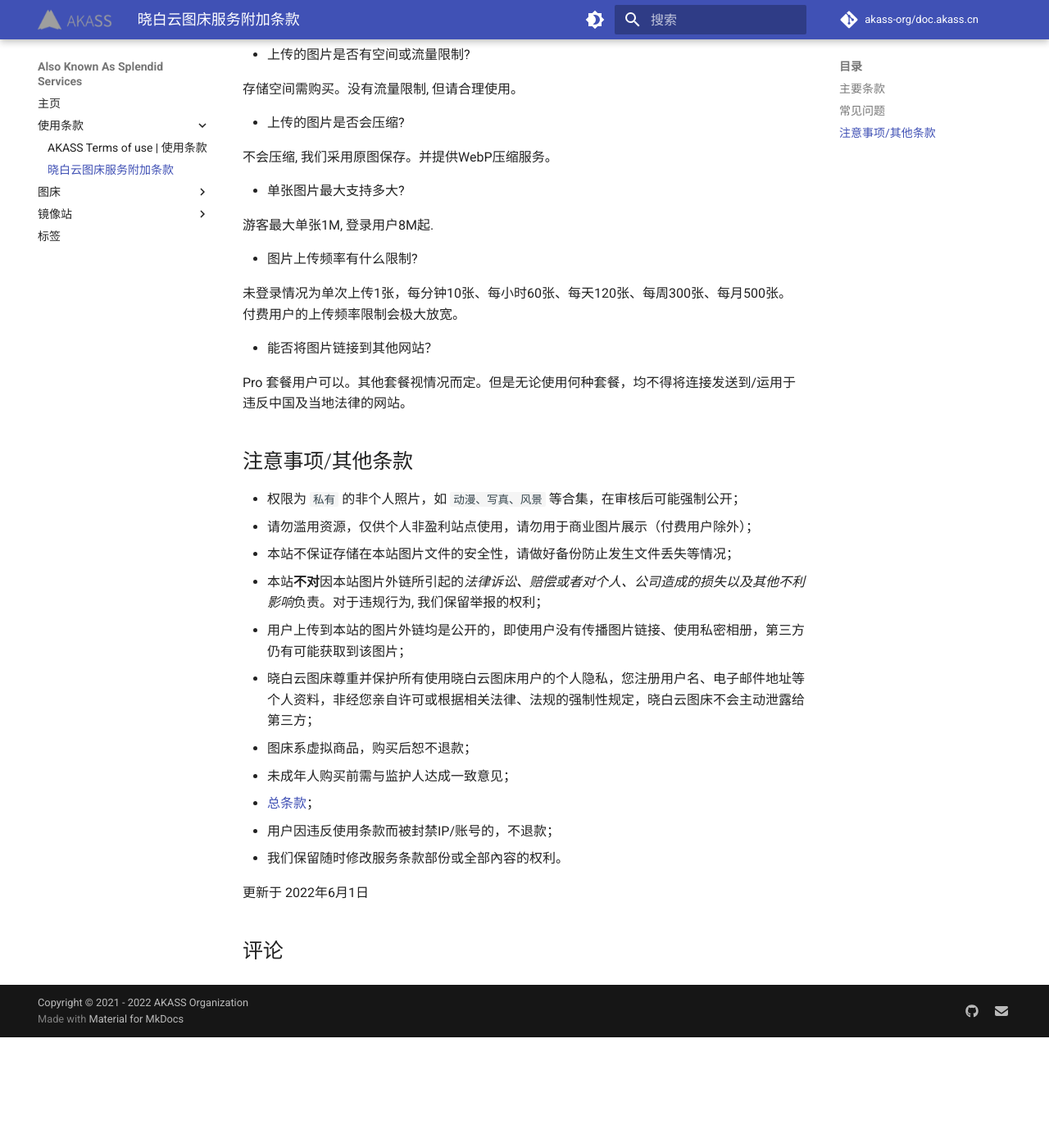
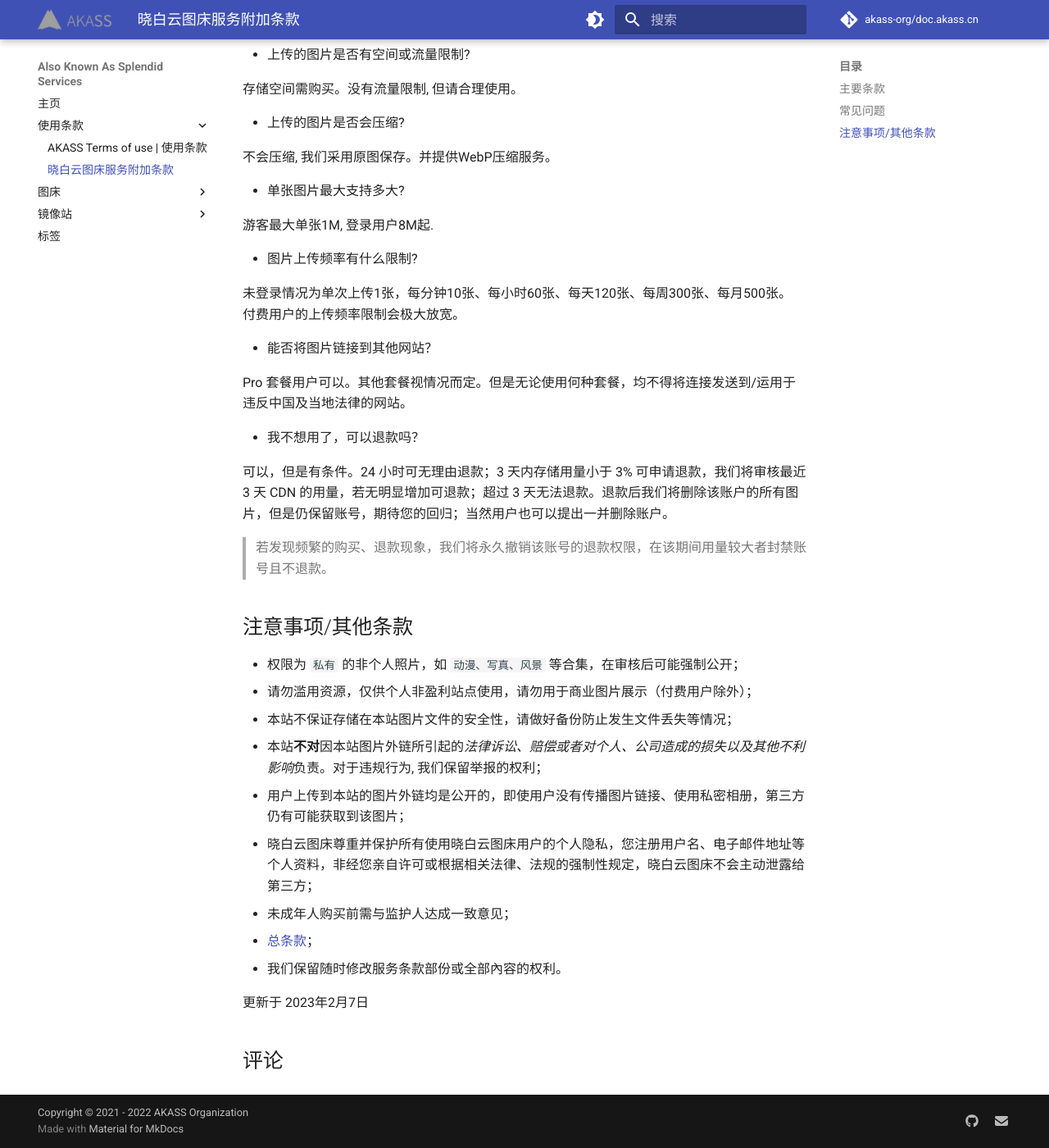
Before and after one commit to akass-org/doc.akass.cn, an MkDocs documentation site: the page built from docs/service/imagehost/imghost-rules.md, in a window 1280 px wide and 1400 px high, scrolled down 1228 px. Shown: the whole window at 82% size. Built offline with MkDocs 1.6.1 and Material for MkDocs 9.7.7, drawn with Linux system fonts in a browser that asks for light colours; comment, search, counter and statistics services are not loaded; before the commit the page ends 2493 px from its top, so only the background shows below that.

Commit message:
Update: Image host TOU

```diff
--- a/docs/service/imagehost/imghost-rules.md
+++ b/docs/service/imagehost/imghost-rules.md
@@ -64,6 +64,12 @@
 
   Pro 套餐用户可以。其他套餐视情况而定。但是无论使用何种套餐，均不得将连接发送到/运用于违反中国及当地法律的网站。
 
+- 我不想用了，可以退款吗？
+
+  可以，但是有条件。24 小时可无理由退款；3 天内存储用量小于 3% 可申请退款，我们将审核最近 3 天 CDN 的用量，若无明显增加可退款；超过 3 天无法退款。退款后我们将删除该账户的所有图片，但是仍保留账号，期待您的回归；当然用户也可以提出一并删除账户。
+
+  > 若发现频繁的购买、退款现象，我们将永久撤销该账号的退款权限，在该期间用量较大者封禁账号且不退款。
+
 ## 注意事项/其他条款
 
 - 权限为 `私有` 的非个人照片，如 `动漫、写真、风景` 等合集，在审核后可能强制公开；
@@ -72,10 +78,8 @@
 - 本站**不对**因本站图片外链所引起的*法律诉讼、赔偿或者对个人、公司造成的损失以及其他不利影响*负责。对于违规行为, 我们保留举报的权利；
 - 用户上传到本站的图片外链均是公开的，即使用户没有传播图片链接、使用私密相册，第三方仍有可能获取到该图片；
 - 晓白云图床尊重并保护所有使用晓白云图床用户的个人隐私，您注册用户名、电子邮件地址等个人资料，非经您亲自许可或根据相关法律、法规的强制性规定，晓白云图床不会主动泄露给第三方；
-- 图床系虚拟商品，购买后恕不退款；
 - 未成年人购买前需与监护人达成一致意见；
 - [总条款](/terms-of-use/)；
-- 用户因违反使用条款而被封禁IP/账号的，不退款；
 - 我们保留随时修改服务条款部份或全部內容的权利。
 
-更新于 2022年6月1日
+更新于 2023年2月7日
```
